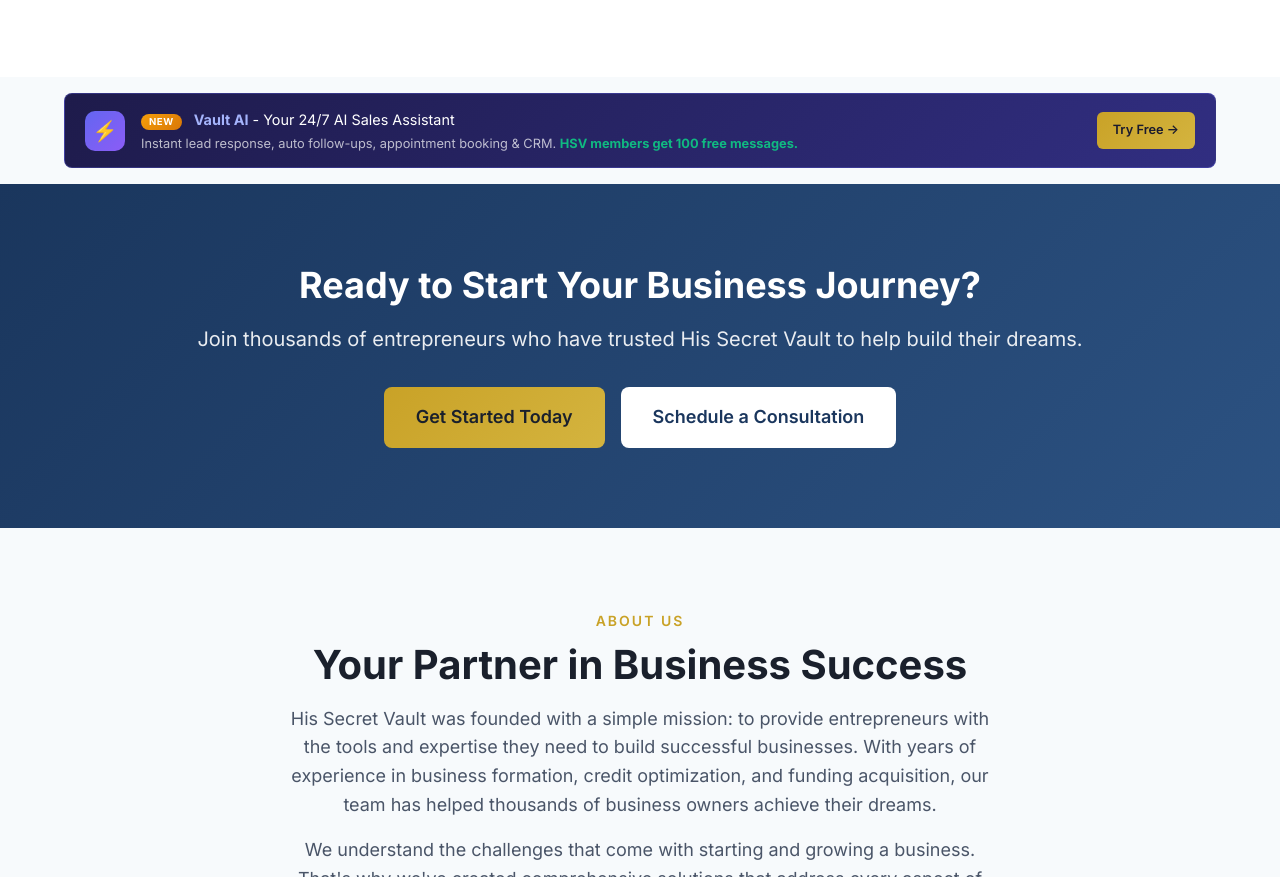
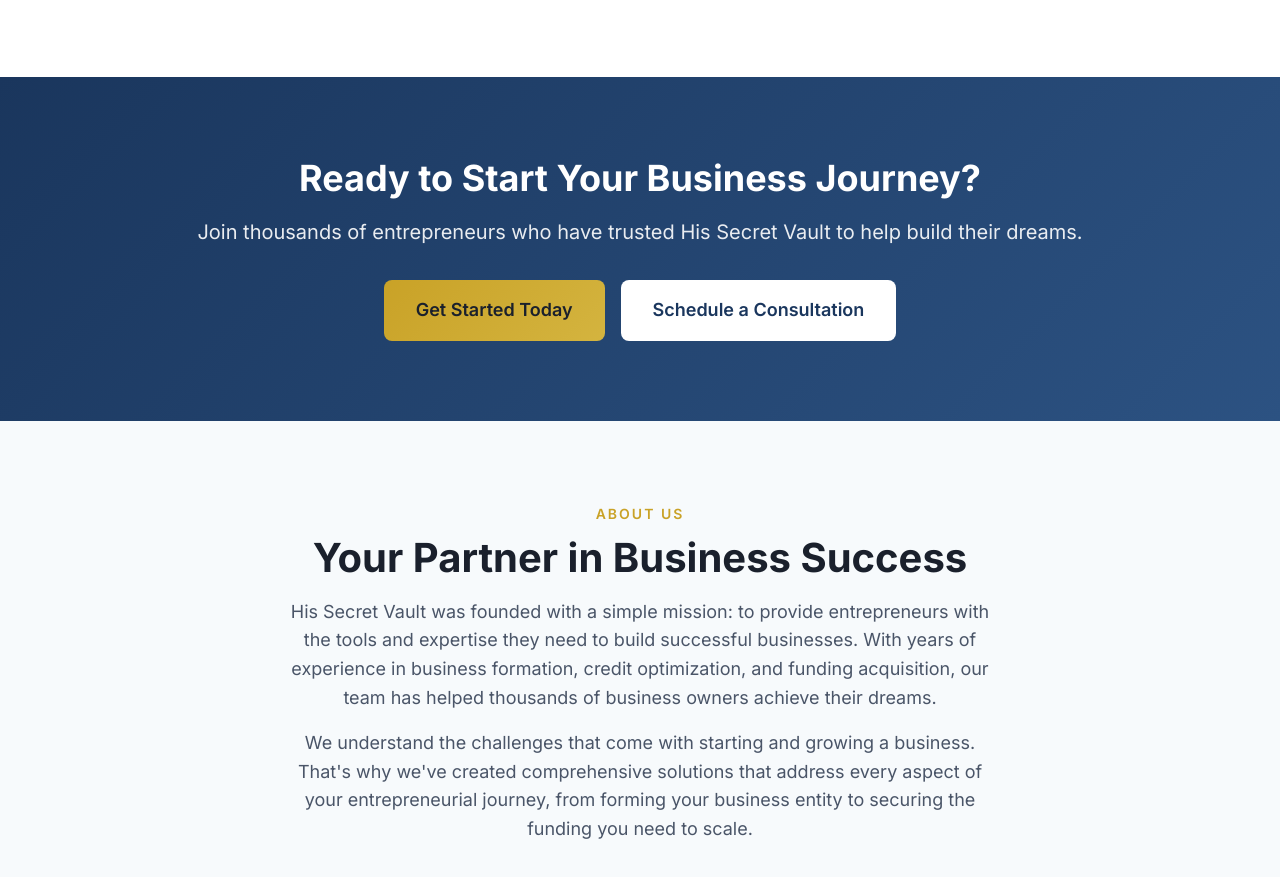
Before and after one commit to 793TEE/-his-secret-vault, a website: page public/index.html in a window 1280 px wide. Shown: the part 3419-4296 px from the top of the page. Drawn offline with Linux system fonts and the light colour scheme.

Commit message:
Remove Vault AI banner from homepage, keep chat widget promo

```diff
--- a/public/index.html
+++ b/public/index.html
@@ -232,23 +232,6 @@
     </div>
   </section>
 
-  <!-- Vault AI Compact Banner -->
-  <section class="vault-ai-section">
-    <div class="container">
-      <div class="vault-ai-compact">
-        <div class="vai-icon">⚡</div>
-        <div class="vai-content">
-          <div class="vai-header">
-            <span class="vai-badge">NEW</span>
-            <strong>Vault AI</strong> - Your 24/7 AI Sales Assistant
-          </div>
-          <p>Instant lead response, auto follow-ups, appointment booking & CRM. <strong>HSV members get 100 free messages.</strong></p>
-        </div>
-        <a href="https://my-vaultais.vercel.app/signup?source=hsv" class="vai-btn">Try Free →</a>
-      </div>
-    </div>
-  </section>
-
   <!-- CTA Section -->
   <section class="cta">
     <div class="container">
```
